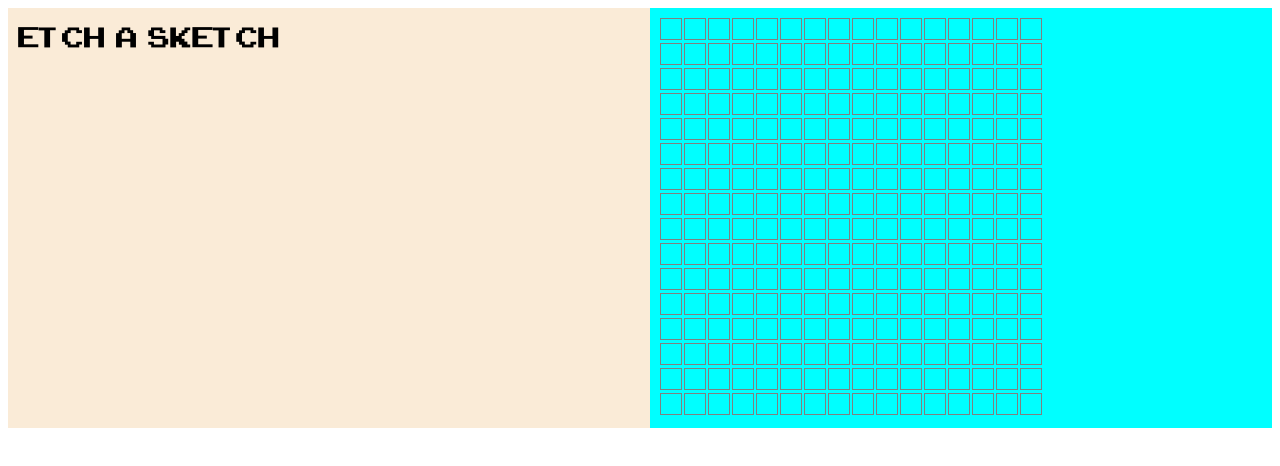
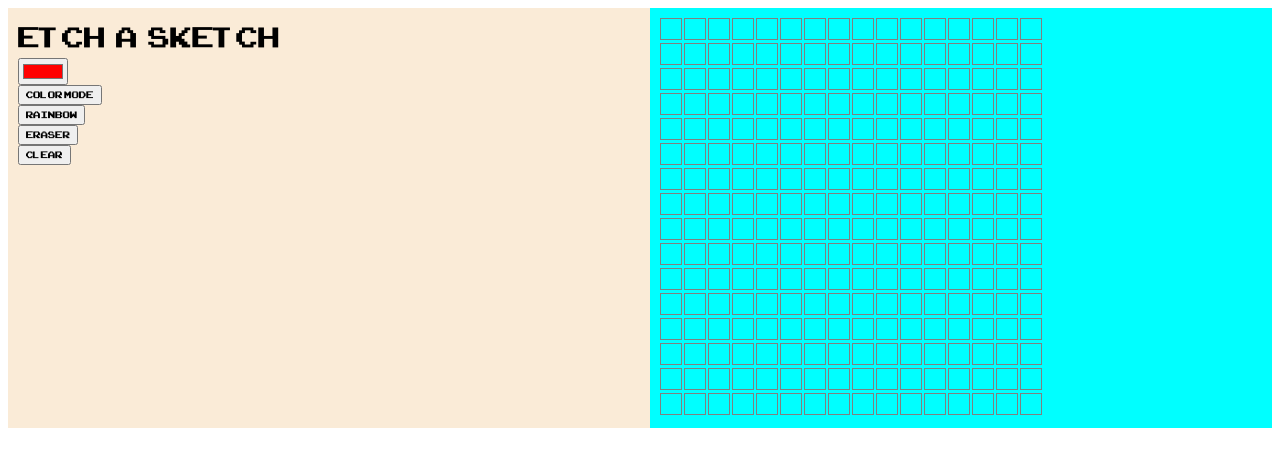
Before and after one commit to renaldas112/odin-etch-a-sketch, a website: page index.html in a window 1280 px wide. Drawn offline with Linux system fonts and the light colour scheme.

Commit message:
added buttons

```diff
--- a/index.html
+++ b/index.html
@@ -11,6 +11,13 @@
     <main>
       <section class="main__container main__container--left">
         <h1 class="main__title">Etch a Sketch</h1>
+        <article class="main__container main__buttons-container">
+          <input type="color" id="favcolor" value="#ff0000" />
+          <button type="button" class="btn">color mode</button>
+          <button type="button" class="btn">rainbow</button>
+          <button type="button" class="btn">eraser</button>
+          <button type="button" class="btn">clear</button>
+        </article>
       </section>
       <section class="main__container main__container--right">
         <div id="container" class="grid__container"></div>
--- a/scss/style.scss
+++ b/scss/style.scss
@@ -31,8 +31,11 @@ main {
       margin: 0;
     }
 
+    .main__buttons-container {
+      align-items: flex-start;
+    }
+
     &--left {
-      @include flex;
       @include flex-basis;
       padding: 10px;
       background-color: antiquewhite;
```
Also changed, not shown: css/style.css.
